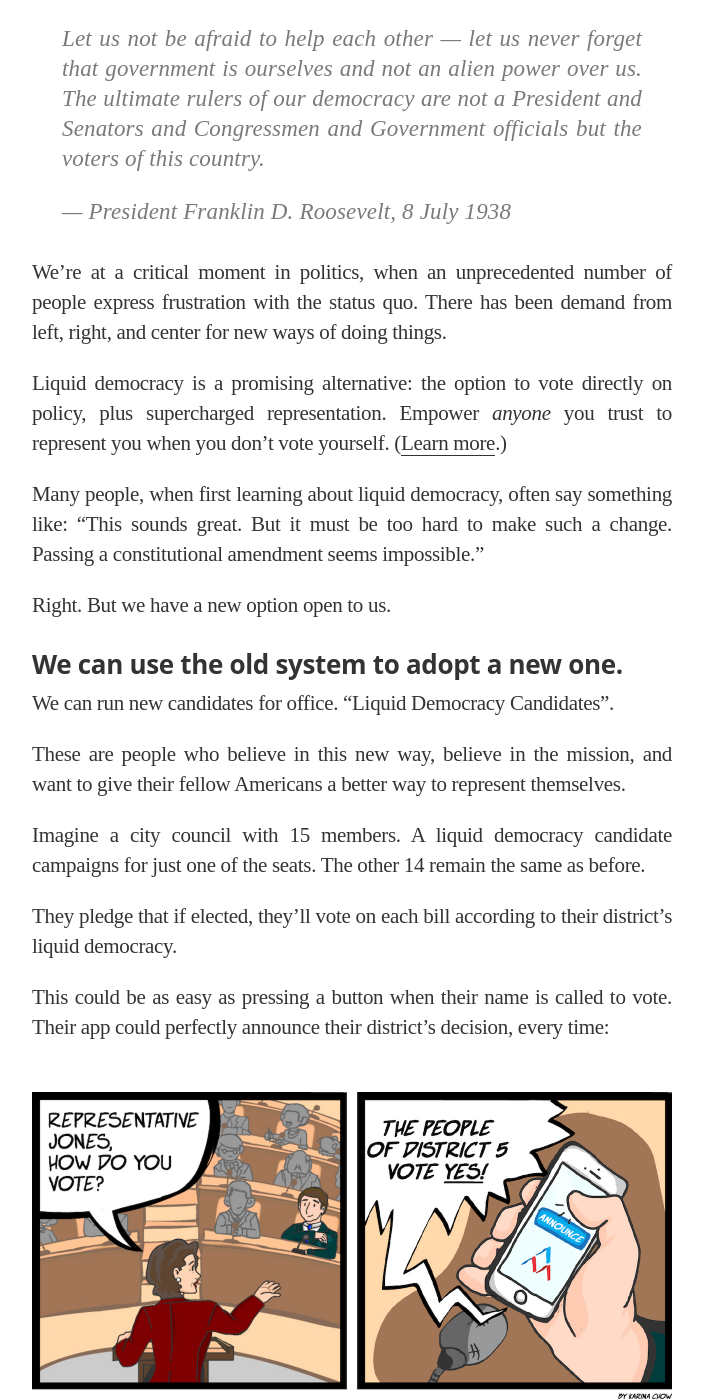
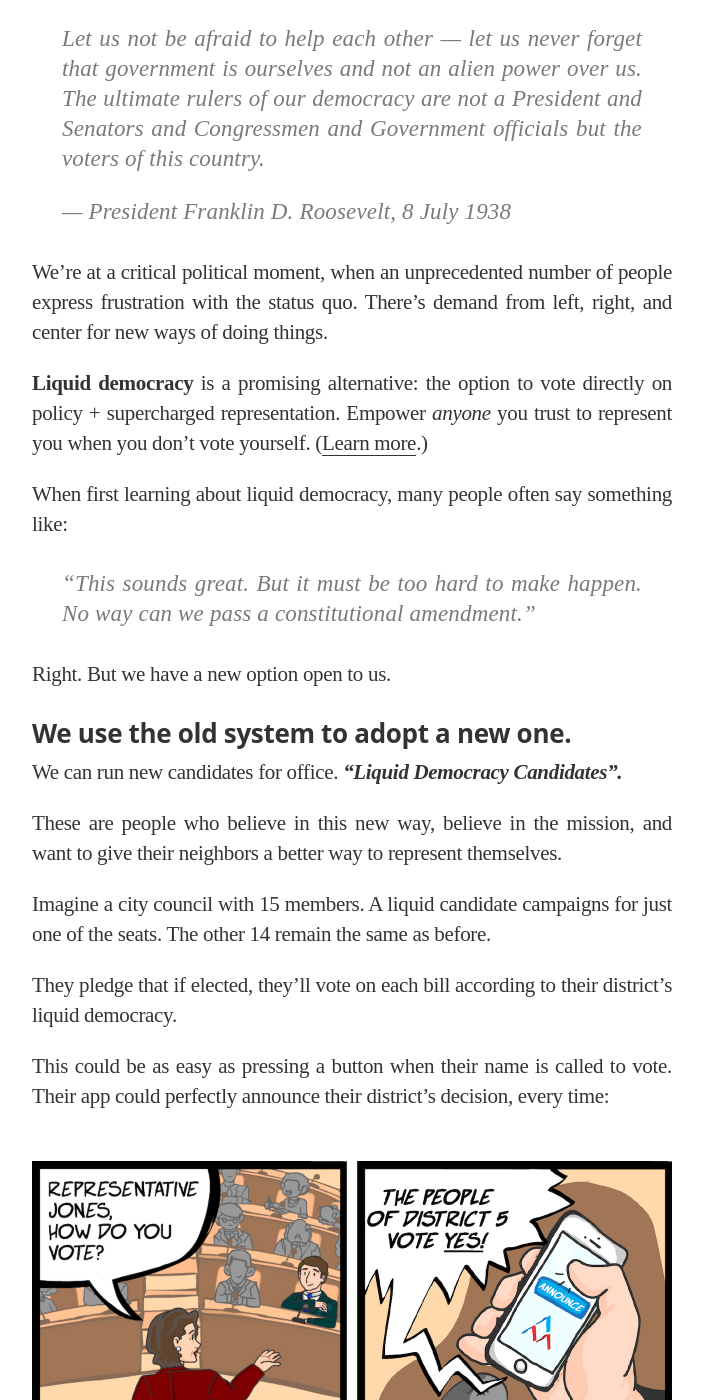
Before and after one commit to voteliquid/blog, a Jekyll site: the page built from _posts/2017-07-04-running-liquid-democracy-candidates.md, in a window 1280 px wide and 1400 px high, scrolled down 218 px. Shown: the whole window, without its empty margins (288-992 px from the left). Built offline with Jekyll 4.4.1, drawn with Linux system fonts in a browser that asks for light colours; nearby versions of some CDN libraries; some web fonts are replaced; some of the changed text lies outside the part shown.

Commit message:
Tweak 'LD Candidates' post

```diff
--- a/_posts/2017-07-04-running-liquid-democracy-candidates.md
+++ b/_posts/2017-07-04-running-liquid-democracy-candidates.md
@@ -2,28 +2,30 @@
 layout: post
 title: "Liquid Democracy Candidates: How to Upgrade Our Legislature, One Seat at a Time"
 author: davidernst
-excerpt: "We’re at a critical moment in politics, when an unprecedented number of people express frustration with the status quo. There has been demand from left, right, and center for new ways of doing things."
+excerpt: "We’re at a critical political moment, when an unprecedented number of people express frustration with the status quo. There's demand from left, right, and center for new ways of doing things."
 ---
 
 > Let us not be afraid to help each other — let us never forget that government is ourselves and not an alien power over us. The ultimate rulers of our democracy are not a President and Senators and Congressmen and Government officials but the voters of this country.
 >
 > — President Franklin D. Roosevelt, 8 July 1938
 
-We’re at a critical moment in politics, when an unprecedented number of people express frustration with the status quo. There has been demand from left, right, and center for new ways of doing things.
+We’re at a critical political moment, when an unprecedented number of people express frustration with the status quo. There's demand from left, right, and center for new ways of doing things.
 
-Liquid democracy is a promising alternative: the option to vote directly on policy, plus supercharged representation. Empower *anyone* you trust to represent you when you don't vote yourself. ([Learn more](/2016/09/21/what-is-liquid-democracy/).)
+**Liquid democracy** is a promising alternative: the option to vote directly on policy + supercharged representation. Empower *anyone* you trust to represent you when you don't vote yourself. ([Learn more](/2016/09/21/what-is-liquid-democracy/).)
 
-Many people, when first learning about liquid democracy, often say something like: "This sounds great. But it must be too hard to make such a change. Passing a constitutional amendment seems impossible."
+When first learning about liquid democracy, many people often say something like:
+
+> "This sounds great. But it must be too hard to make happen. No way can we pass a constitutional amendment."
 
 Right. But we have a new option open to us.
 
-### We can use the old system to adopt a new one.
+### We use the old system to adopt a new one.
 
-We can run new candidates for office. “Liquid Democracy Candidates”.
+We can run new candidates for office. ***“Liquid Democracy Candidates”.***
 
-These are people who believe in this new way, believe in the mission, and want to give their fellow Americans a better way to represent themselves.
+These are people who believe in this new way, believe in the mission, and want to give their neighbors a better way to represent themselves.
 
-Imagine a city council with 15 members. A liquid democracy candidate campaigns for just one of the seats. The other 14 remain the same as before.
+Imagine a city council with 15 members. A liquid candidate campaigns for just one of the seats. The other 14 remain the same as before.
 
 They pledge that if elected, they'll vote on each bill according to their district’s liquid democracy.
 
@@ -31,10 +33,12 @@
 
 ![](/assets/article_images/2017-07-04-running-liquid-democracy-candidates/app-announces-vote.jpg)
 
-In this way, a single district can now democratically choose to [upgrade their representation](/2017/10/27/liquid-democracy-is-not-direct-democracy/). And it only takes 51% of the voters.
+This way, a single district can now democratically choose to [upgrade their representation](/2017/10/27/liquid-democracy-is-not-direct-democracy/). And it only takes 51% of the voters.
 
-**This gives us a grassroots way to bring liquid democracy to our real governments, without any legal changes, with much lower risk than a top-down amendment.**
+**This gives us a grassroots strategy to bring liquid democracy to our real governments, without any legal changes. And with much lower risk than trying to change the system all at once.**
 
 --------
 
-If you might be interested in bringing liquid democracy to your district, email [candidates@united.vote](mailto:candidates@united.vote). We'd love to hear from you.
+#### We'd love to hear from you
+
+If you're considering championing liquid democracy for your district, email [candidates@united.vote](mailto:candidates@united.vote). We can give you everything you need to be successful.
```
Also changed, not shown: _posts/2017-10-23-democracy-vs-corruption.md (+1 -1 lines).
